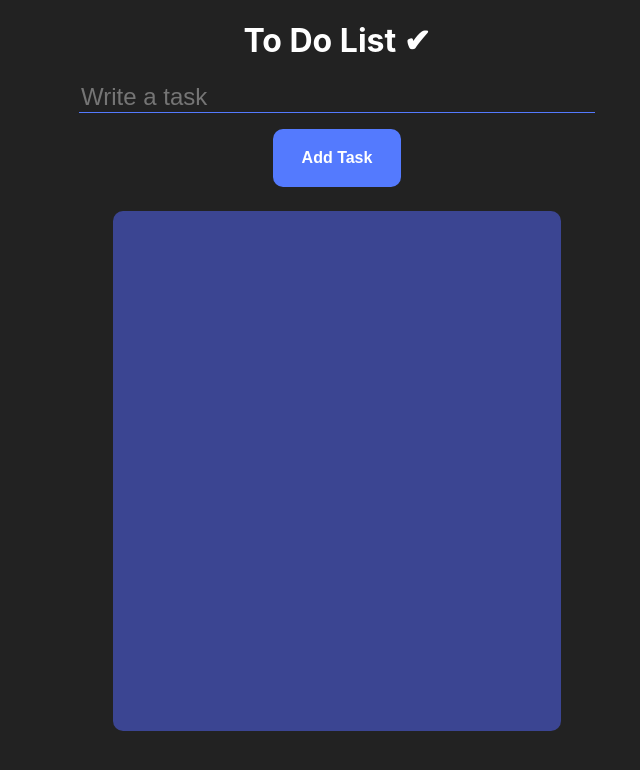
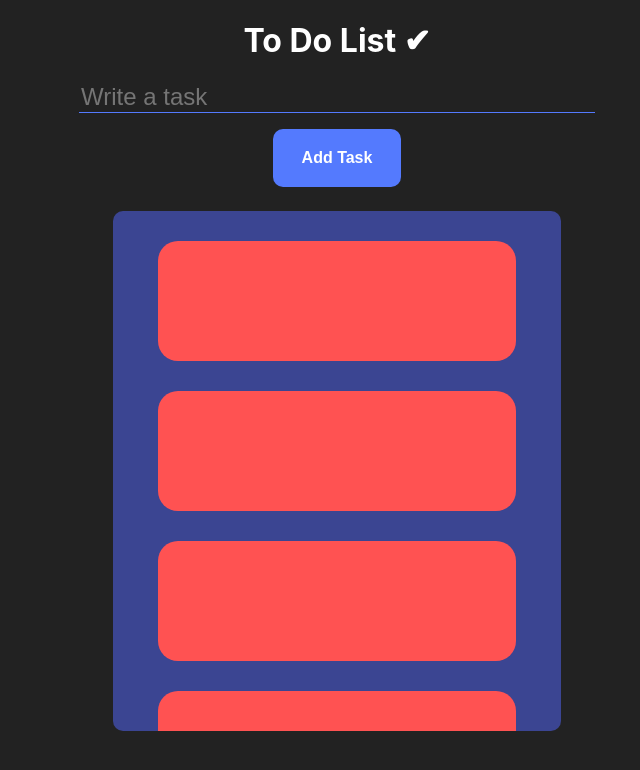
Before and after one commit to daniel692a/ToDoList, a React (Create React App) app: page / in a window 1280 px wide. Shown: the top 770 px of the page, without its empty margins (303-943 px from the left). Built offline with nearby package versions, Linux system fonts and the light colour scheme.

Commit message:
Add TaskElement

```diff
--- /dev/null
+++ b/src/components/TaskElement/TaskElement.jsx
@@ -0,0 +1,20 @@
+import React from 'react';
+import styled from 'styled-components';
+
+const DivTask = styled.div`
+    width: 80%;
+    height: 15vh;
+    border-radius: 20px;
+    background: #FF5252;
+    margin: 30px auto;
+`;
+
+function TaskElement() {
+    return (
+        <div>
+            <DivTask />
+        </div>
+    )
+}
+
+export default TaskElement
--- a/src/components/TaskList/TaskList.jsx
+++ b/src/components/TaskList/TaskList.jsx
@@ -1,6 +1,7 @@
 import React from 'react';
 import styled from 'styled-components';
 import { device } from '../../device';
+import TaskElement from '../TaskElement/TaskElement';
 
 const TaskListE = styled.div`
     width: 35vw;
@@ -31,6 +32,12 @@ const TaskListE = styled.div`
 const TaskList = () => {
     return (
         <TaskListE>
+            <TaskElement/>
+            <TaskElement/>
+            <TaskElement/>
+            <TaskElement/>
+            <TaskElement/>
+            <TaskElement/>
         </TaskListE>
     )
 }
```
